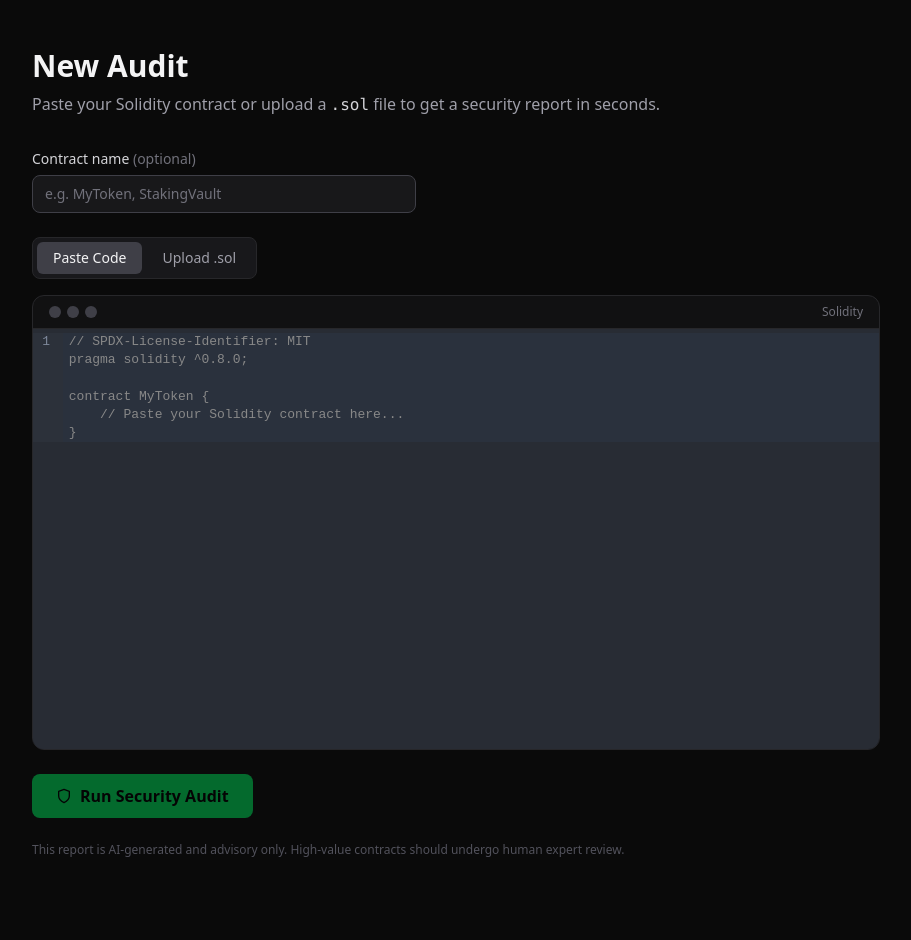
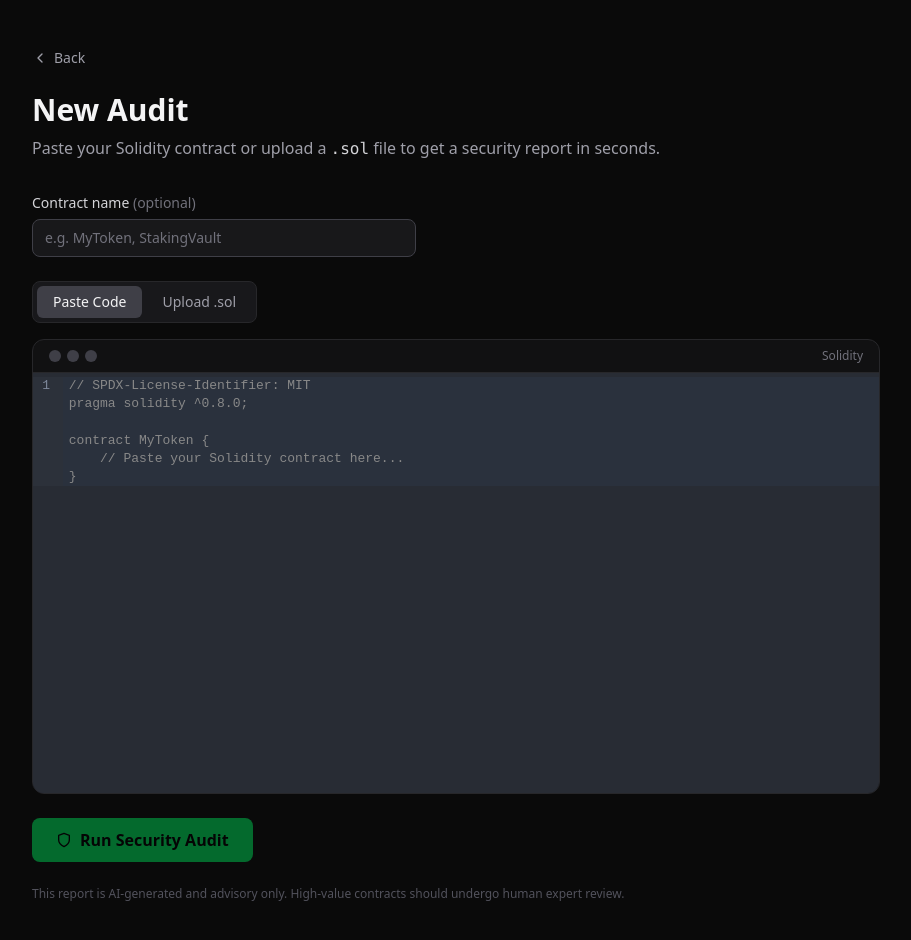
Before and after one commit to Endostar99/chainguard-ai, a Next.js app: page /audit in a window 1280 px wide. Shown: the top 940 px of the page, without its empty margins (184-1095 px from the left). Before the commit the page ends 906 px from the top, so only its background shows below. Built offline with nearby package versions, Linux system fonts and the light colour scheme.

Commit message:
added back button on audit page

```diff
--- a/src/app/(dashboard)/audit/page.tsx
+++ b/src/app/(dashboard)/audit/page.tsx
@@ -107,6 +107,17 @@ export default function AuditPage() {
 
   return (
     <div className="mx-auto max-w-4xl px-6 py-12">
+      {/* Back button */}
+      <button
+        onClick={() => router.back()}
+        className="mb-6 flex items-center gap-1.5 text-sm text-zinc-400 transition-colors hover:text-zinc-200"
+      >
+        <svg width="16" height="16" viewBox="0 0 24 24" fill="none" stroke="currentColor" strokeWidth="2" strokeLinecap="round" strokeLinejoin="round">
+          <polyline points="15 18 9 12 15 6" />
+        </svg>
+        Back
+      </button>
+
       {/* Header */}
       <div className="mb-8">
         <h1 className="mb-2 text-3xl font-bold">New Audit</h1>
```
